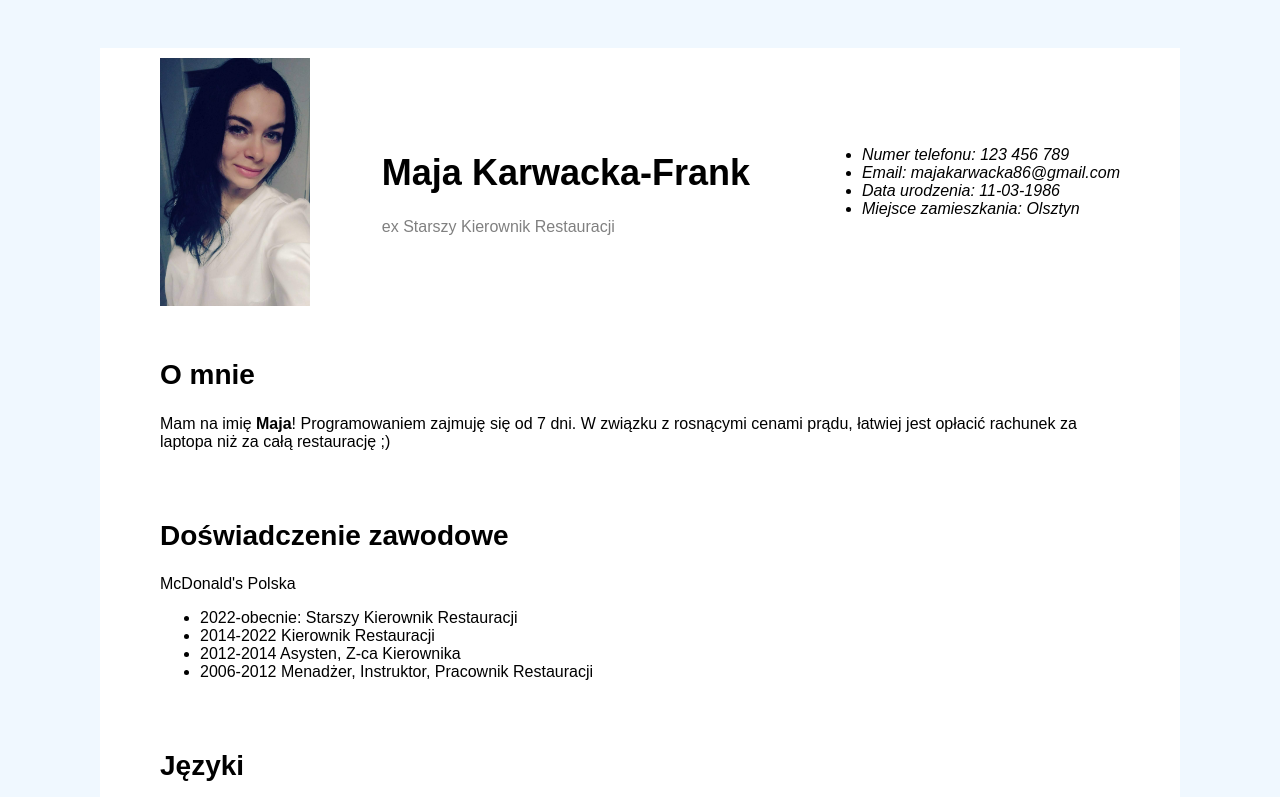
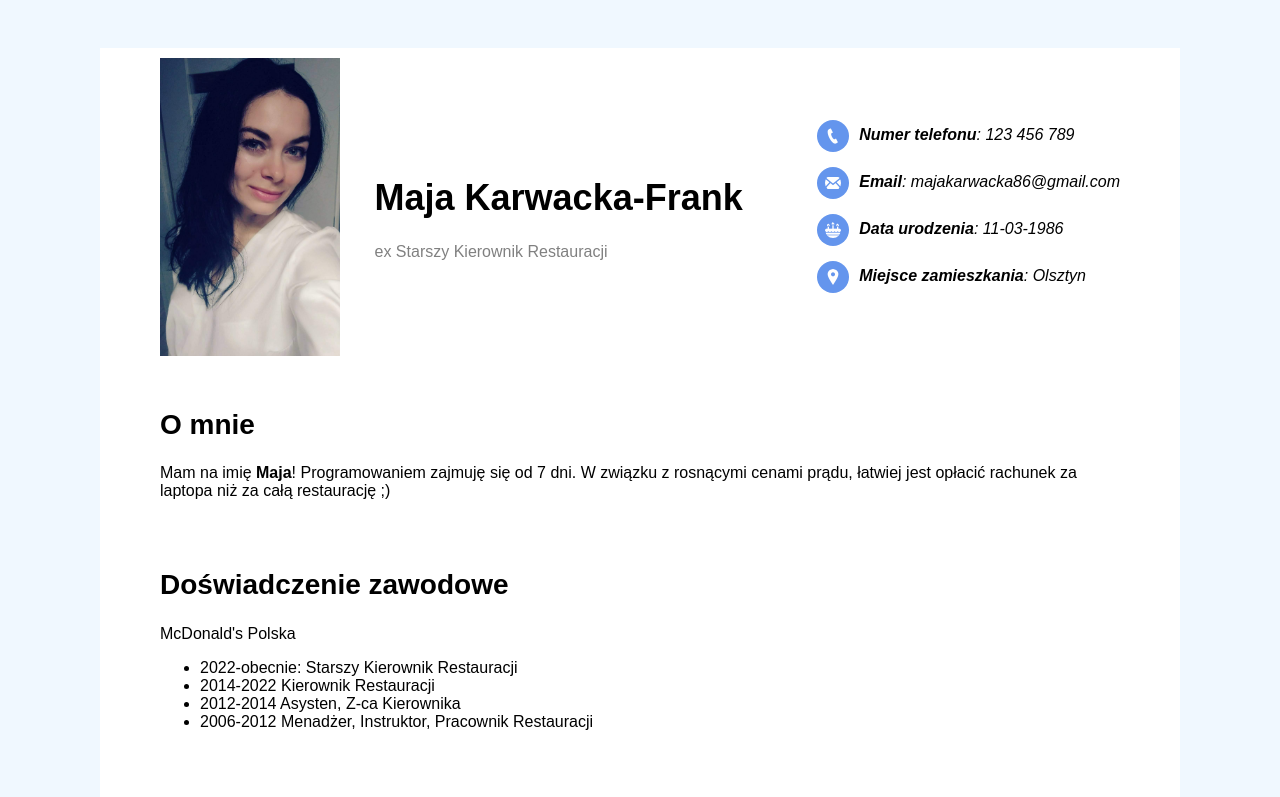
Before and after one commit to maja-karwacka-frank/cv, a plain HTML site: page index.html in a window 1280 px wide. Shown: the top 797 px of the page. Drawn offline with Linux system fonts and the light colour scheme.

Commit message:
New images added

```diff
--- a/index.html
+++ b/index.html
@@ -11,14 +11,24 @@
 		<header>
 			<img src="Moje zdj.jpg" alt="Moje zdj" />
 			<div>
-			<h1>Maja Karwacka-Frank</h1>
-			<span>ex Starszy Kierownik Restauracji</span></div>
+				<h1>Maja Karwacka-Frank</h1>
+				<span>ex Starszy Kierownik Restauracji</span>
+			</div>
 			<address>
 				<ul>
-					<li>Numer telefonu: 123 456 789</li>
-					<li>Email: majakarwacka86@gmail.com</li>
-					<li>Data urodzenia: 11-03-1986</li>
-					<li>Miejsce zamieszkania: Olsztyn</li>
+					<li>
+						<img src="images/phone.png" alt="ikonka telefonu"/><b
+							>Numer telefonu</b
+						>: 123 456 789
+					</li>
+					<li>
+						<img src="images/mail.png" /><b>Email</b>: majakarwacka86@gmail.com
+					</li>
+					<li>
+						<img src="images/birthday-cake.png" /><b>Data urodzenia</b>:
+						11-03-1986
+					</li>
+					<li><img src="images/pin.png" /><b>Miejsce zamieszkania</b>: Olsztyn</li>
 				</ul>
 			</address>
 		</header>
--- a/style.css
+++ b/style.css
@@ -14,16 +14,34 @@ span {
 	color: grey;
 }
 img {
-	width: 150px;
+	width: 180px;
 }
 
-section, header {padding:10px 60px 20px 60px;
-background-color: white;
-width: 960px;
-margin: 0 auto;}
+section,
+header {
+	padding: 10px 60px 20px 60px;
+	background-color: white;
+	width: 960px;
+	margin: 0 auto;
+}
 
 header {
 	display: flex;
 	align-items: center;
 	justify-content: space-between;
 }
+header ul {
+	list-style: none;
+}
+header li {
+	margin-bottom: 15px;
+}
+header address img {
+	width: 16px;
+	height: 16px;
+	background-color: cornflowerblue;
+	margin-right: 10px;
+	padding: 8px;
+	vertical-align: middle;
+	border-radius: 50%;
+}
```
Also changed, not shown: images/birthday-cake.png (added), images/mail.png (added), images/phone.png (added), images/pin.png (added).
